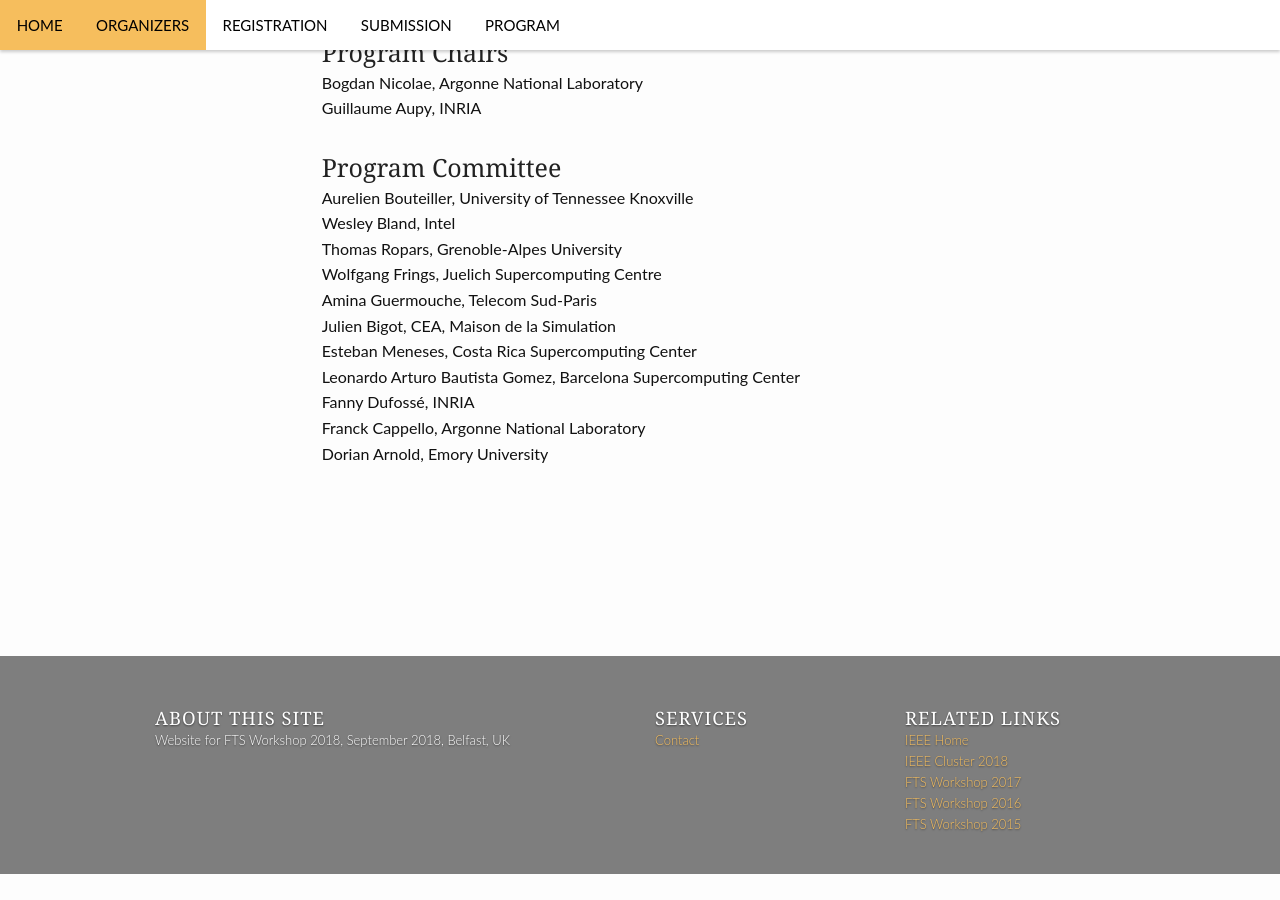
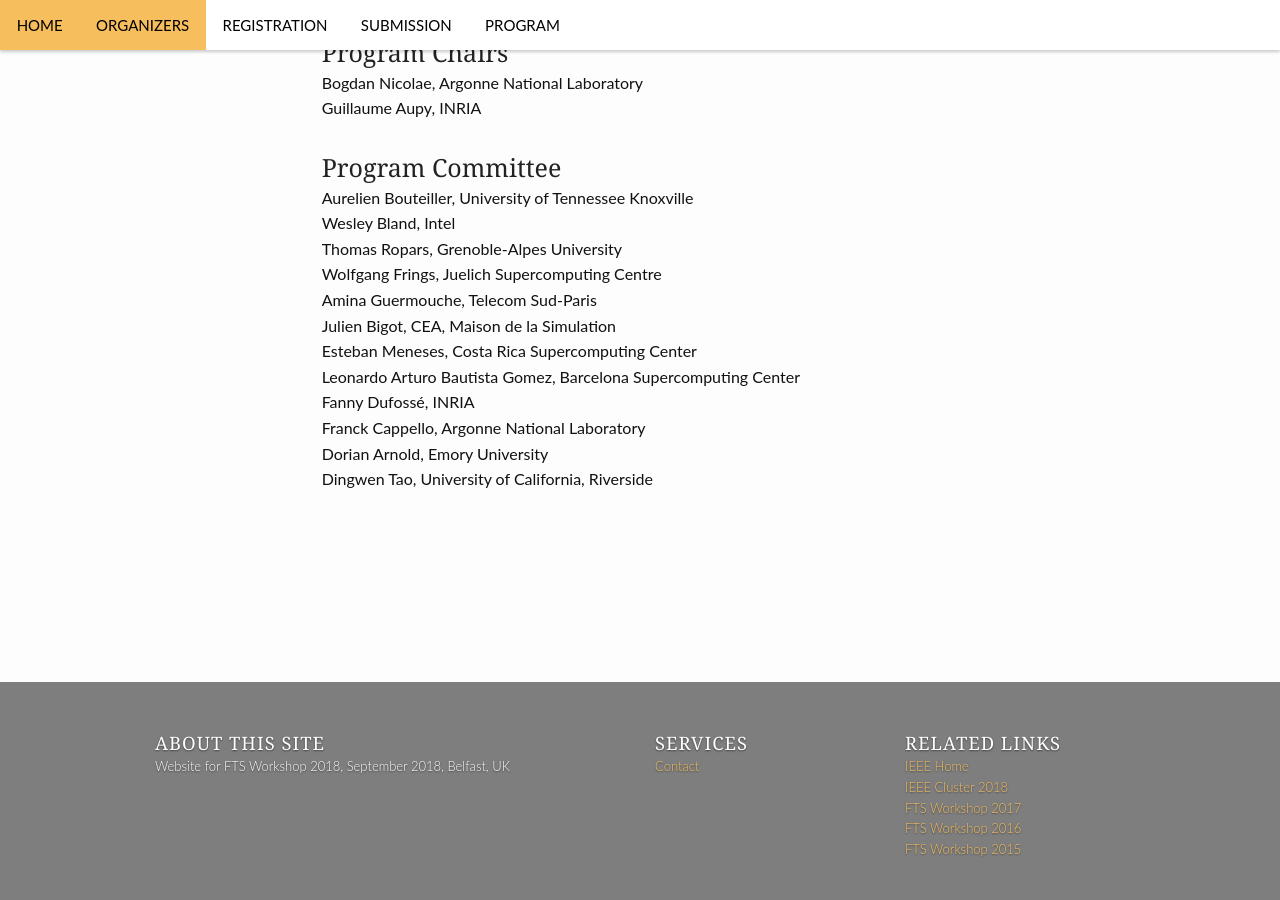
Before and after one commit to fts-workshop/fts17.github.io, a Jekyll site: the page built from organizers.md, in a window 1280 px wide and 900 px high, scrolled down 605 px. Built offline with Jekyll 4.4.1, drawn with Linux system fonts in a browser that asks for light colours; before the commit the page ends 1479 px from its top, so only the background shows below that.

Commit message:
added new PC member

```diff
--- a/organizers.md
+++ b/organizers.md
@@ -30,4 +30,5 @@ Esteban Meneses, Costa Rica Supercomputing Center<br>
 Leonardo Arturo Bautista Gomez, Barcelona Supercomputing Center<br>
 Fanny Dufossé, INRIA<br>
 Franck Cappello, Argonne National Laboratory<br>
-Dorian Arnold, Emory University
+Dorian Arnold, Emory University<br>
+Dingwen Tao, University of California, Riverside
```
